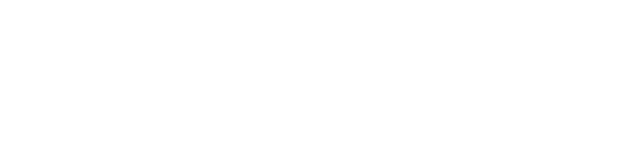
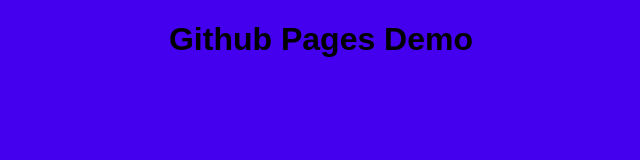
Before and after one commit to HasanQahir/GitHub_Pages_Demo, a plain HTML site: page index.html in a window 1280 px wide. Shown: the whole page, without its empty margins (319-959 px from the left). Drawn offline with Linux system fonts and the light colour scheme.

Commit message:
Updated website

```diff
--- a/index.html
+++ b/index.html
@@ -9,5 +9,6 @@
 </head>
 <body>
 
+    <h1>Github Pages Demo</h1>
 </body>
 </html>
--- a/script.js
+++ b/script.js
@@ -0,0 +1 @@
+alert("Is the JS working?");
--- a/style.css
+++ b/style.css
@@ -0,0 +1,8 @@
+body {
+    background-color: #4400EE;
+}
+
+h1 {
+    font-family: Arial, Helvetica, sans-serif;
+    text-align: center;
+}
```
